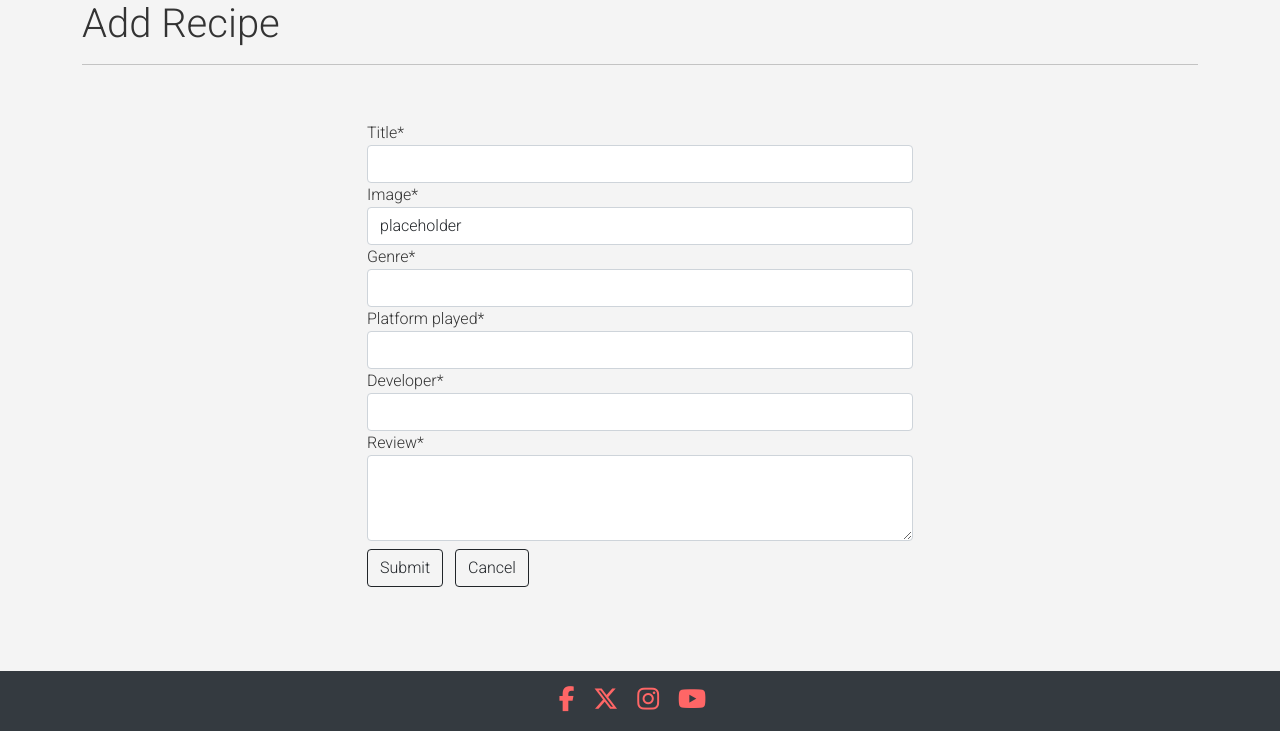
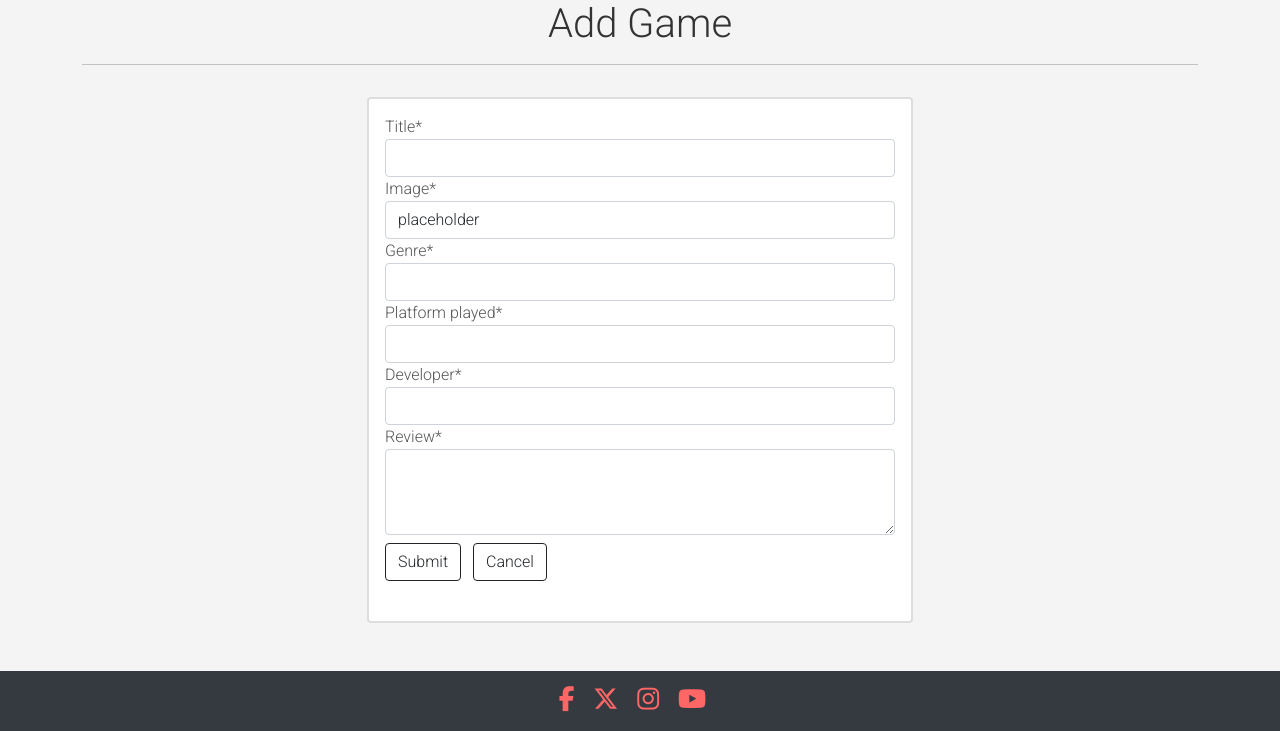
Before and after one commit to ruimarnjr/gamerinsight, a Django app: page /games/add/ in a window 1280 px wide. Shown: the part 69-800 px from the top of the page. Run offline with Django 3.2, Linux system fonts and the light colour scheme; the visitor is signed in with stand-in values (Sample User, id 1); some libraries are stand-ins or nearby versions.

Commit message:
Update add_game.html

```diff
--- a/templates/add_game.html
+++ b/templates/add_game.html
@@ -1,18 +1,19 @@
 {% extends "base.html" %}
-{% block title %}The Easy Eater | Add Recipe{% endblock %}
+{% block title %}Gamer Insight | Add Game{% endblock %}
 {% block content %}
 {% load crispy_forms_tags %}
-
+<!--Code taken and adapted from PP4_My_Meal_Planner by AliOKeeffe-->
     <div class="container">
-    <h1 class="page-title">Add Recipe</h1>
+        <h1 class="page-title text-center">Add Game</h1>
         <hr class="home-break">
-    <br>
-    <div class="row justify-content-center ">
+        <div class="row justify-content-center">
             {% if user.is_authenticated %}
             {% load cloudinary %}
-        <div class="col-11 col-md-8 col-lg-6 mt-3 add-recipe-outer">
-            <!--  Add Recipe Form -->
-            <form method="post" class="add-game mb-5" enctype="multipart/form-data">
+            <div class="col-12 col-md-8 col-lg-6 mt-3">
+                <div class="card add-game-card">
+                    <div class="card-body">
+                        <!-- Add Game Form -->
+                        <form method="post" class="add-game" enctype="multipart/form-data">
                             {{ form | crispy }}
                             {% csrf_token %}
                 <button type="submit" class="btn btn-outline-dark">Submit</button>
```
Lines whose indentation alone changed are shown as unchanged.
